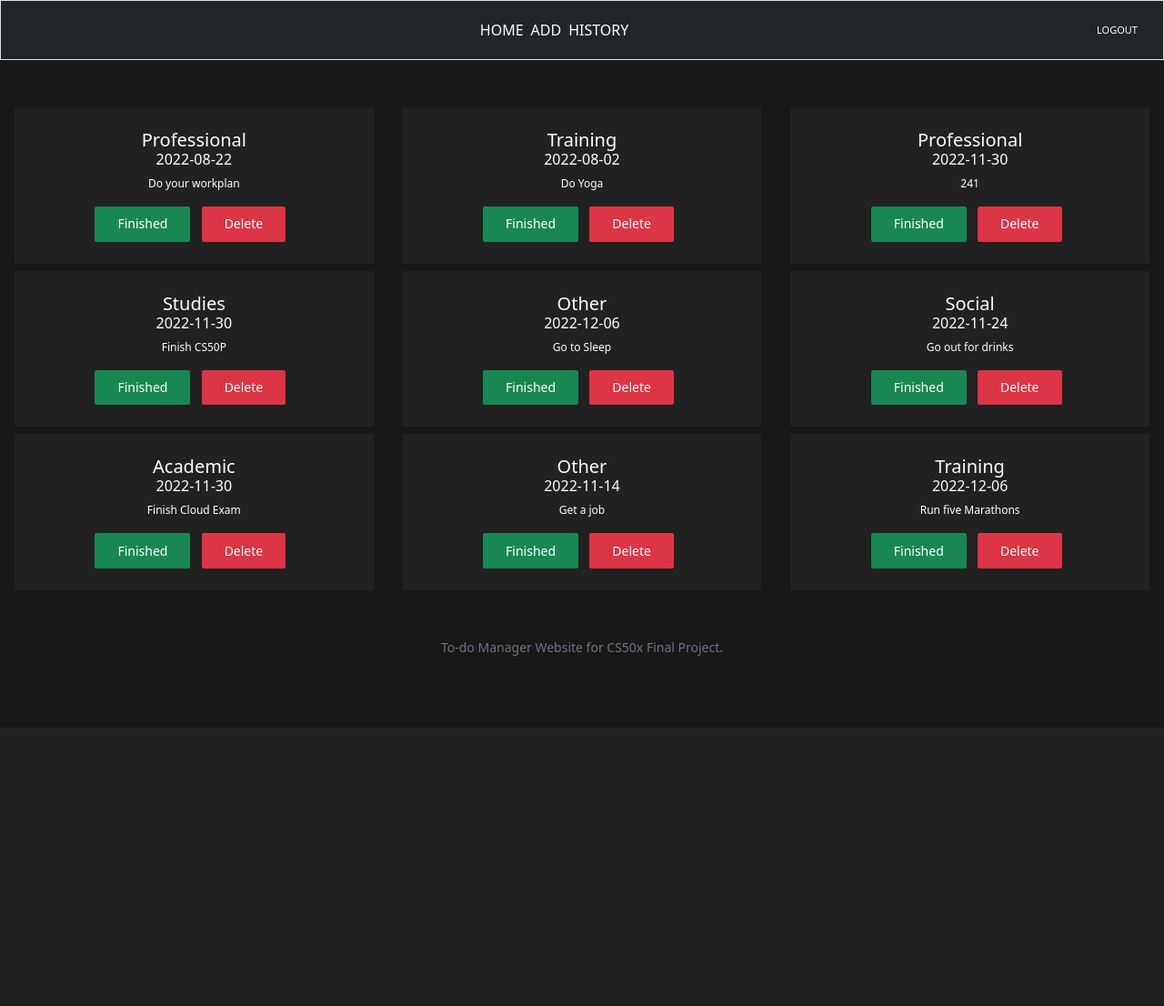
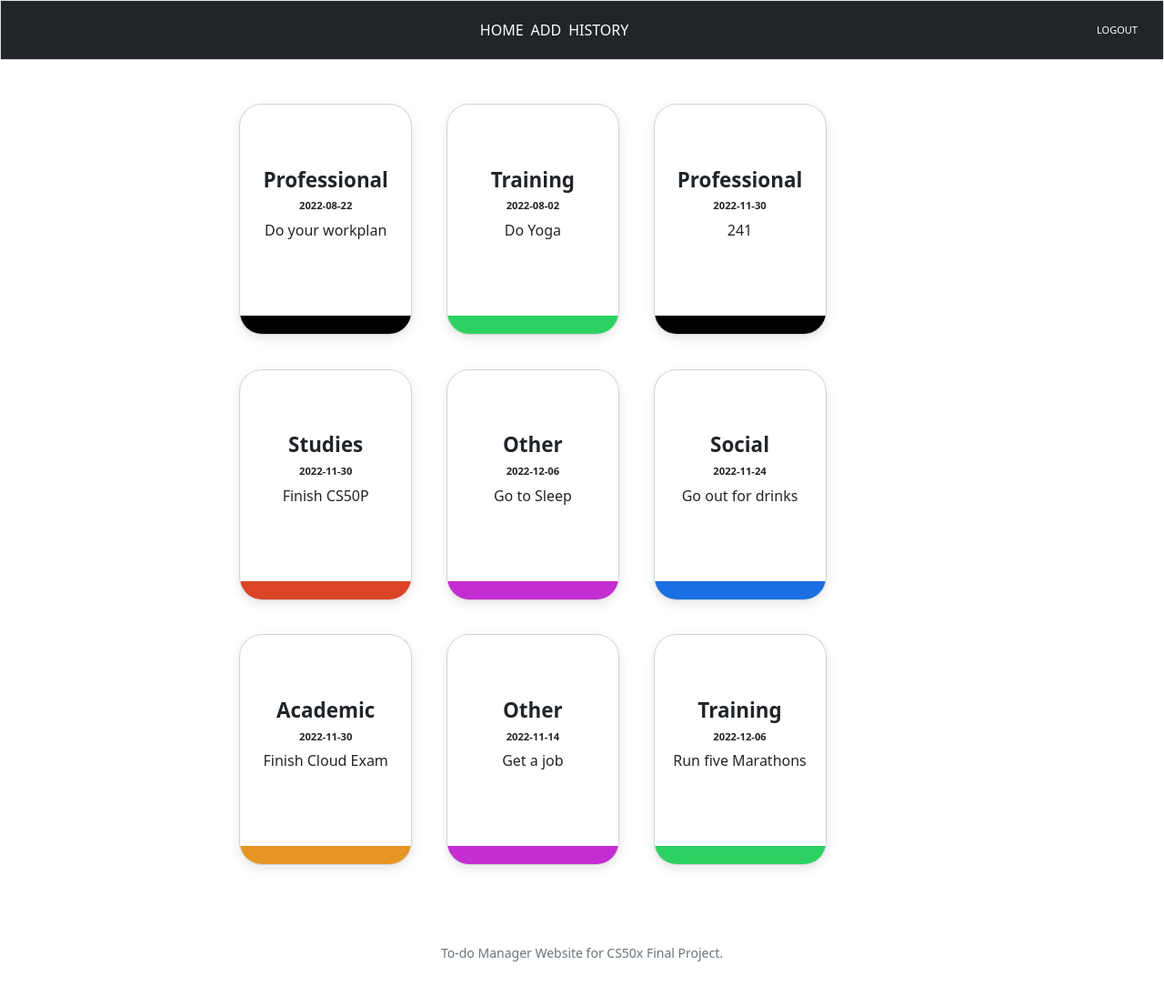
Before and after one commit to Benjamin-Albarzendji/CS50X-todo-manager, a Flask app: page / in a window 1280 px wide. Shown: the whole page at 91% size. Before the commit the page ends 721 px from the top, so only its background shows below. Run offline with Flask 2, Linux system fonts and the light colour scheme; a user stored in the database is signed in.

Commit message:
UI on card done

```diff
--- a/app.py
+++ b/app.py
@@ -103,11 +103,12 @@ def register():
         hashpass = generate_password_hash(request.form.get("password"))
 
         # Inserts the user into the database
-        db.execute(
+        cursor.execute(
             "INSERT INTO users (username, password) VALUES (?,?)",
             request.form.get("username"),
             [hashpass],
         )
+        cursor.commit()
 
         # Remember the user that was registered
         usernew = db.execute(
@@ -167,17 +168,17 @@ def add():
             [userid, category, description, date],
         )
         dupecheck = cursor.fetchall()
-        print(dupecheck)
 
         if len(dupecheck) == 1:
             return apology("Exactly the same entry has been added previously")
 
         # Inserts into SQL server
         else:
-            db.execute(
+            cursor.execute(
                 "INSERT INTO todo (id, categories, description, date) VALUES (?,?,?,?)",
                 [userid, category, description, date],
             )
+            db.commit()
 
         return redirect("/")
 
--- a/static/styles.css
+++ b/static/styles.css
@@ -1,69 +1,169 @@
 body {
-    background-color: #181818
+  background-color: white;
 }
 
-tr
-{
-    background-color: #FFFFFF;
+tr {
+  background-color: #ffffff;
 }
 
-li
-{
+li {
   margin: 4px;
 }
 
-#formadd
-{
-    width:35%;
+.containerBody {
+  margin: 0 20%;
+  display: flex;
+  flex-wrap: wrap;
+  gap: 5%;
+}
+
+.cardContainer {
+  margin-bottom: 5%;
+}
+
+.cardContainer .card {
+    position: relative;
+  width: 190px;
+  height: 254px;
+  border-radius: 25px;
+  background: #ffffffd0;
+  padding: 20px;
+  box-shadow: rgba(0, 0, 0, 0.1) 0px 4px 12px;
+  transition: all 0.2s ease;
+  display: flex;
+  flex-direction: column;
+  justify-content: space-between;
+  overflow: hidden;
+}
+
+.cardContainer .card .top h6{
+    font-size: 0.7rem;
+    font-weight: bold;
+}
+
+.cardContainer .card .top h5{
+    position: relative;
+
+
+
+
+
+    font-size: 1.4rem;
+    font-weight: bold;
+}
+
+
+.cardContainer .card .colorBar {
+  position: relative;
+  width: 150%;
+  height: 10%;
+  top: 100%;
+  left: -20%;
+  right: 0;
+
+}
+
+.cardContainer .card.Professional .colorBar {
+  background-color: black;
+}
+
+.cardContainer .card.Academic .colorBar {
+    background-color: rgb(229, 149, 36);
+  }
+
+  .cardContainer .card.Social .colorBar {
+    background-color: rgb(26, 112, 224);
+  }
+  .cardContainer .card.Other .colorBar {
+    background-color: rgb(195, 45, 209);
+  }
+
+  .cardContainer .card.Training .colorBar {
+    background-color: rgb(45, 209, 97);
+  }
+
+  .cardContainer .card.Studies .colorBar {
+    background-color: rgb(219, 68, 37);
+  }
+
+
+
+.card:hover {
+  transform: scale(1.05);
+  border-color: #008bf8;
+  box-shadow: 0 4px 18px 0 rgba(0, 0, 0, 0.25);
+}
+
+.card:hover button {
+  /* transform: translate(-50%, 50%); */
+  opacity: 1;
+}
+.card .buttons {
+  width: 100%;
+  height: auto;
+  font-size: 0.7rem;
+  display: flex;
+  justify-content: center;
+  gap: 10%;
+  margin-bottom: 5%;
+}
+
+.card button {
+  width: 80px;
+
+  font-size: 0.6rem;
+  transition: 0.3s ease-out;
+  opacity: 0;
+  border-radius: 1rem;
+  border: none;
+  padding: 0.5rem 1rem;
+  cursor: pointer;
+  font-weight: bold;
+  color: white;
+}
+.card .buttons > button:first-child {
+  background-color: rgb(49, 90, 201);
+}
+.card .buttons > button:last-child {
+  background-color: rgb(185, 46, 46);
+}
+.card .buttons button:active {
+  transform: scale(0.9);
+}
+
+#formadd {
+  width: 35%;
   margin: auto;
 }
 
-#submit
-{
+#submit {
   margin: auto;
 }
 
-#hello
-{
+#hello {
   display: inline-block;
 }
 
-.heading{
-    font-size:20px;
-    font-weight:600;
-    color:#FFFFFF;
-
+.heading {
+  font-size: 20px;
+  font-weight: 600;
+  color: #ffffff;
 }
 
-  .line1{
-    color:#FFFFFF;
-    font-size:12px;
-
+.line1 {
+  color: #ffffff;
+  font-size: 12px;
 }
-   .line2{
-    color:#FFFFFF;
-    font-size:12px;
-
+.line2 {
+  color: #ffffff;
+  font-size: 12px;
 }
-.line3
-{
-    color:blue;
-    font-size:12px;
-
-  }
-  .cards{
-    transition: all 0.2s ease;
-    cursor: pointer;
-    margin: 4px;
-    background-color: #212121;
+.line3 {
+  color: blue;
+  font-size: 12px;
 }
 
-.cards:hover{
-
-    transform: scale(1.1);
-}
-
-.btn{
+.btn {
   margin-right: 0.5rem !important;
 }
 
@@ -71,32 +171,26 @@ li
   font-size: 0.875rem;
   line-height: 1;
   font-weight: 400;
-    padding: .7rem 1.5rem;
+  padding: 0.7rem 1.5rem;
   border-radius: 0.1275rem;
 }
 
-.container{
-
-    margin-top:100px;
+.container {
+  margin-top: 100px;
 }
 
 .fs-11 {
   font-size: 11px;
-
-
 }
 
 .fs-11:hover {
-
-    transform: scale(1.2)
-
+  transform: scale(1.2);
 }
-.nav
-{
+.nav {
   text-align: center;
   margin: 0 auto;
 }
 
-.nav-item:hover{
-    transform: scale(1.2);
+.nav-item:hover {
+  transform: scale(1.05);
 }
--- a/templates/index.html
+++ b/templates/index.html
@@ -7,23 +7,25 @@
 {% block main %}
 <body>
 
-<div class = "row" ;">
+<div class = "containerBody" ;">
     {% for key in usertodo %}
-   <div class="col-sm-4 border-right">
-       <div class="cards">
-      <div class=" second p-4 text-center">
-        <h5 class="card-title text-white" >{{ key.categories }}</h5>
-        <h6 class="card-subtitle mb-2 text-white">{{key.date}}</h6>
-               <p class="line2">{{key.description}}</p>
-               <form id = "hello" action = "/finished" method ="post">
-                <button type="submit" class="btn btn-success btn-sm" id = "fin" value = "{{key.description}}" name ="finished">Finished</button>
-            </form>
-            <form id = "hello" action = "/delete" method ="post">
-                <button type="submit" class="btn btn-danger btn-sm" id = "del" value = "{{key.description}}", name = "deleted" >Delete</button>
-                </form>
+       <div class="cardContainer">
+      <div class = "card {{key.categories}}">
+        <div class="colorBar"></div>
+        <div class="top">
+
+        <h5 >{{ key.categories }}</h5>
+        <h6 >{{key.date}}</h6>
+               <p>{{key.description}}</p>
+            </div>
+               <div class="buttons">
+                <button  value = "{{key.description}}" >Finished</button>
+                <button value = "{{key.description}}">Delete</button>
+            </div>
+
            </div>
        </div>
-   </div>
+
    {% endfor %}
 </div>
 </body>
```
Also changed, not shown: todo.db, 2 other files. Lines whose indentation alone changed are shown as unchanged.
